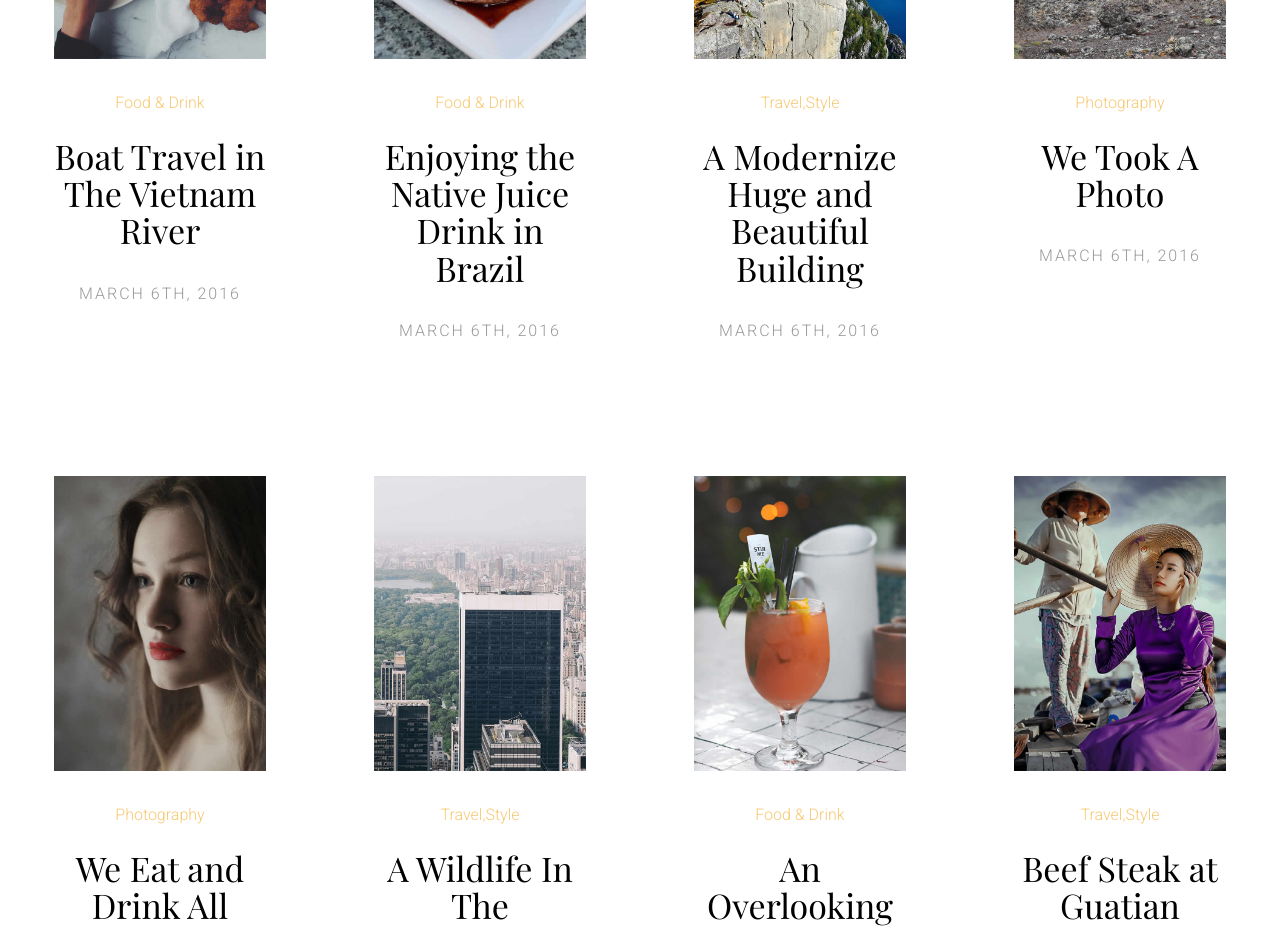
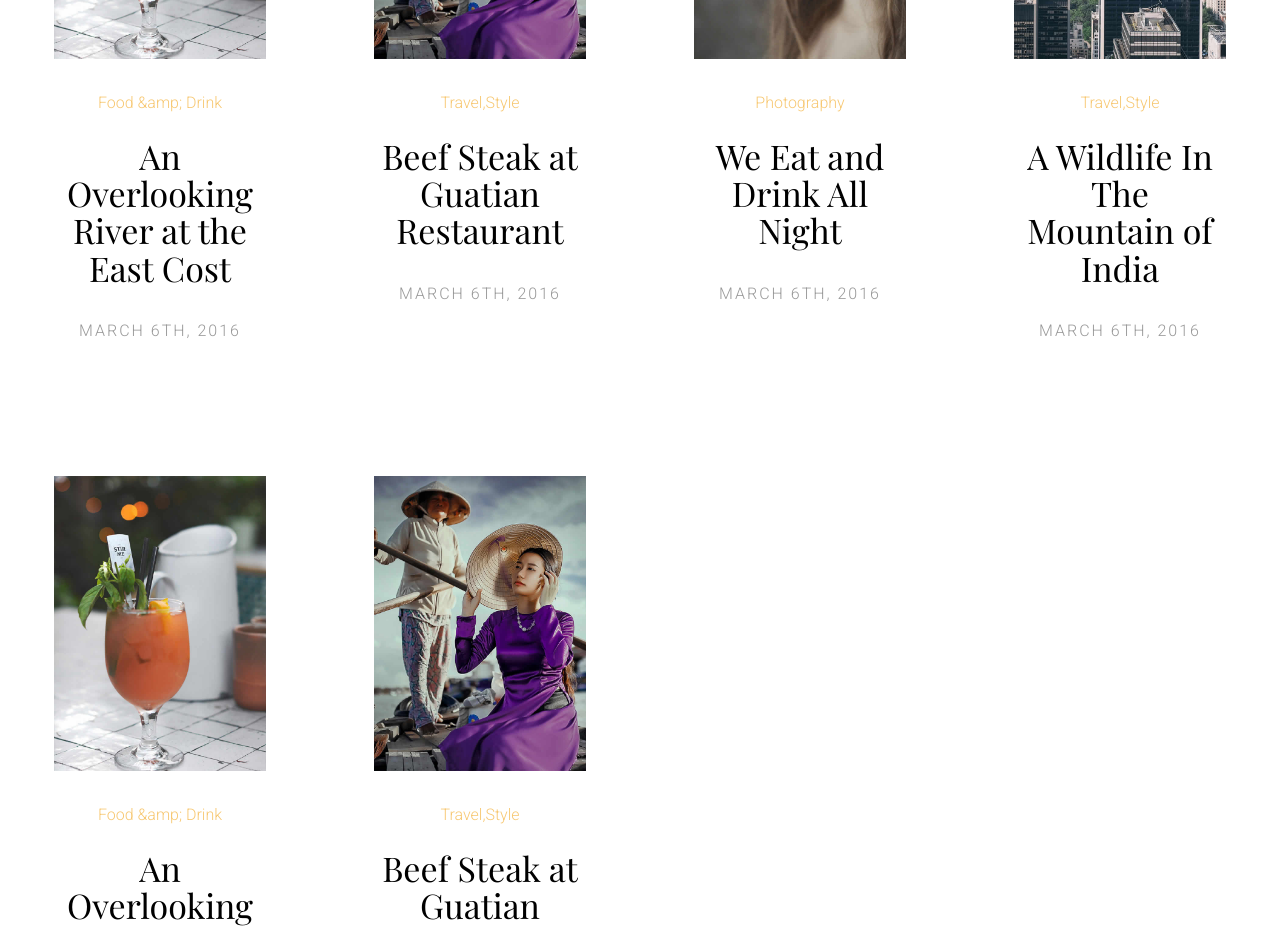
Before and after one commit to engahmadnahal/NewsScrapReact, a React (Create React App) app: page / in a window 1280 px wide. Shown: the part 1840-2768 px from the top of the page. Built offline with nearby package versions, Linux system fonts and the light colour scheme; a web font is replaced by a local one.

Commit message:
fix some warning in style for show the data in pages

```diff
--- a/src/Data/DataListCard.js
+++ b/src/Data/DataListCard.js
@@ -1,97 +1,93 @@
+import pic_1 from "../images/pic_1.jpg";
+import pic_2 from "../images/pic_2.jpg";
+import pic_3 from "../images/pic_3.jpg";
+import pic_4 from "../images/pic_4.jpg";
+import pic_5 from "../images/pic_5.jpg";
+import pic_6 from "../images/pic_6.jpg";
+import pic_7 from "../images/pic_7.jpg";
+import pic_8 from "../images/pic_8.jpg";
 const DataList = [
   {
     id: 1,
-    imagePath: "..images/pic_1.jpg",
+    imagePath: pic_1,
     categoris: "Food &amp; Drink",
     articleTitle: "Boat Travel in The Vietnam River",
   },
   {
     id: 2,
-    imagePath: "../images/pic_2.jpg",
+    imagePath: pic_2,
     categoris: "Food &amp; Drink",
     articleTitle: "Enjoying the Native Juice Drink in Brazil",
   },
   {
     id: 3,
-    imagePath: "../images/pic_3.jpg",
+    imagePath: pic_3,
+    categoris: "Travel,Style",
+    articleTitle: "A Modernize Huge and Beautiful Building",
+  },
+  {
+    id: 2,
+    imagePath: pic_2,
+    categoris: "Food &amp; Drink",
+    articleTitle: "Enjoying the Native Juice Drink in Brazil",
+  },
+  {
+    id: 3,
+    imagePath: pic_3,
     categoris: "Travel,Style",
     articleTitle: "A Modernize Huge and Beautiful Building",
   },
   {
     id: 4,
-    imagePath: "../images/pic_4.jpg",
+    imagePath: pic_4,
     categoris: "Photography",
     articleTitle: "We Took A Photo",
   },
   {
     id: 5,
-    imagePath: "../images/pic_5.jpg",
+    imagePath: pic_5,
     categoris: "Photography",
     articleTitle: "We Eat and Drink All Night",
   },
   {
     id: 6,
-    imagePath: "../images/pic_6.jpg",
+    imagePath: pic_6,
     categoris: "Travel,Style",
     articleTitle: "A Wildlife In The Mountain of India",
   },
   {
     id: 7,
-    imagePath: "../images/pic_7.jpg",
+    imagePath: pic_7,
     categoris: "Food &amp; Drink",
     articleTitle: "An Overlooking River at the East Cost",
   },
   {
     id: 8,
-    imagePath: "../images/pic_8.jpg",
+    imagePath: pic_8,
     categoris: "Travel,Style",
     articleTitle: "Beef Steak at Guatian Restaurant",
   },
   {
-    id: 9,
-    imagePath: "../images/pic_1.jpg",
-    categoris: "Food &amp; Drink",
-    articleTitle: "Boat Travel in The Vietnam River",
-  },
-  {
-    id: 10,
-    imagePath: "../images/pic_2.jpg",
-    categoris: "Food &amp; Drink",
-    articleTitle: "Enjoying the Native Juice Drink in Brazil",
-  },
-  {
-    id: 11,
-    imagePath: "../images/pic_3.jpg",
-    categoris: "Travel,Style",
-    articleTitle: "A Modernize Huge and Beautiful Building",
-  },
-  {
-    id: 12,
-    imagePath: "../images/pic_4.jpg",
-    categoris: "Photography",
-    articleTitle: "We Took A Photo",
-  },
-  {
-    id: 13,
-    imagePath: "../images/pic_5.jpg",
+    id: 5,
+    imagePath: pic_5,
     categoris: "Photography",
     articleTitle: "We Eat and Drink All Night",
   },
   {
-    id: 14,
-    imagePath: "../images/pic_6.jpg",
+    id: 6,
+    imagePath: pic_6,
     categoris: "Travel,Style",
     articleTitle: "A Wildlife In The Mountain of India",
   },
   {
-    id: 15,
-    imagePath: "../images/pic_7.jpg",
+    id: 7,
+    imagePath: pic_7,
     categoris: "Food &amp; Drink",
     articleTitle: "An Overlooking River at the East Cost",
   },
   {
-    id: 16,
-    imagePath: "../images/pic_8.jpg",
+    id: 8,
+    imagePath: pic_8,
     categoris: "Travel,Style",
     articleTitle: "Beef Steak at Guatian Restaurant",
   },
--- a/src/components/ArticleCard.jsx
+++ b/src/components/ArticleCard.jsx
@@ -3,10 +3,15 @@ import { Link } from "react-router-dom";
 
 function Card(props) {
   return (
-    <article className="col-lg-3 col-md-3 col-sm-3 col-xs-6 col-xxs-12 animate-box">
+    <>
+      <article className="col-lg-3 col-md-3 col-sm-4 col-xs-6 col-xxs-12 animate-box">
         <figure>
           <Link to="/Single">
-          <img src={props.imgPath} alt="souvenir" className="img-responsive" />
+            <img
+              src={props.imgPath}
+              alt="souvenir"
+              className="img-responsive"
+            />
           </Link>
         </figure>
         <span className="fh5co-meta">
@@ -17,6 +22,7 @@ function Card(props) {
         </h2>
         <span className="fh5co-meta fh5co-date">March 6th, 2016</span>
       </article>
+    </>
   );
 }
 export default Card;
--- a/src/components/Home.jsx
+++ b/src/components/Home.jsx
@@ -1,129 +1,34 @@
 import React from "react";
 import Card from "./ArticleCard";
-// import DataList from "../Data/DataListCard";
+import DataList from "../Data/DataListCard";
 // ----------
-import pic_1 from "../images/pic_1.jpg";
-import pic_2 from "../images/pic_2.jpg";
-import pic_3 from "../images/pic_3.jpg";
-import pic_4 from "../images/pic_4.jpg";
-import pic_5 from "../images/pic_5.jpg";
-import pic_6 from "../images/pic_6.jpg";
-import pic_7 from "../images/pic_7.jpg";
-import pic_8 from "../images/pic_8.jpg";
+// import pic_1 from "../images/pic_1.jpg";
+// import pic_2 from "../images/pic_2.jpg";
+// import pic_3 from "../images/pic_3.jpg";
+// import pic_4 from "../images/pic_4.jpg";
+// import pic_5 from "../images/pic_5.jpg";
+// import pic_6 from "../images/pic_6.jpg";
+// import pic_7 from "../images/pic_7.jpg";
+// import pic_8 from "../images/pic_8.jpg";
 
 function Home() {
-  // const listCard = DataList.map((element) => {
-  //   return (
-  //     <Card
-  //       key={element.id}
-  //       imgPath={element.imagePath}
-  //       categoris={element.categoris}
-  //       articleTitle={element.articleTitle}
-  //       element={element}
-  //     />
-  //   );
-  // });
+  const listCard = DataList.map((element) => {
+    return (
+      <>
+        <Card
+          key={element.id}
+          imgPath={element.imagePath}
+          categoris={element.categoris}
+          articleTitle={element.articleTitle}
+          element={element}
+        />
+      </>
+    );
+  });
   return (
     // <!--  #container-fluid -->
     <div className="container-fluid">
-      <div className="row fh5co-post-entry">
-        {/* {listCard} */}
-        <Card
-          imgPath={pic_1}
-          categoris="Food &amp; Drink"
-          articleTitle="Boat Travel in The Vietnam River"
-        />
-        <Card
-          imgPath={pic_2}
-          categoris="Food &amp; Drink"
-          articleTitle="Enjoying the Native Juice Drink in Brazil"
-        />
-        <div className="clearfix visible-xs-block"></div>
-
-        <Card
-          imgPath={pic_3}
-          categoris="Travel,Style"
-          articleTitle="A Modernize Huge and Beautiful Building"
-        />
-        <Card
-          imgPath={pic_4}
-          categoris="Photography"
-          articleTitle="We Took A Photo"
-        />
-        <div className="clearfix visible-lg-block visible-md-block visible-sm-block visible-xs-block"></div>
-
-        <Card
-          imgPath={pic_5}
-          categoris="Photography"
-          articleTitle="We Eat and Drink All Night"
-        />
-        <Card
-          imgPath={pic_6}
-          categoris="Travel,Style"
-          articleTitle="A Wildlife In The Mountain of India"
-        />
-        <div className="clearfix visible-xs-block"></div>
-
-        <Card
-          imgPath={pic_7}
-          categoris="Food &amp; Drink"
-          articleTitle="An Overlooking River at the East Cost"
-        />
-        <Card
-          imgPath={pic_8}
-          categoris="Travel,Style"
-          articleTitle="Beef Steak at Guatian Restaurant"
-        />
-        <div className="clearfix visible-lg-block visible-md-block visible-sm-block visible-xs-block"></div>
-
-        <Card
-          imgPath={pic_1}
-          categoris="Food &amp; Drink"
-          articleTitle="Boat Travel in The Vietnam River"
-        />
-        <Card
-          imgPath={pic_2}
-          categoris="Food &amp; Drink"
-          articleTitle="Enjoying the Native Juice Drink in Brazil"
-        />
-        <div className="clearfix visible-xs-block"></div>
-
-        <Card
-          imgPath={pic_3}
-          categoris="Travel,Style"
-          articleTitle="A Modernize Huge and Beautiful Building"
-        />
-        <Card
-          imgPath={pic_4}
-          categoris="Photography"
-          articleTitle="We Took A Photo"
-        />
-        <div className="clearfix visible-lg-block visible-md-block visible-sm-block visible-xs-block"></div>
-
-        <Card
-          imgPath={pic_5}
-          categoris="Photography"
-          articleTitle="We Eat and Drink All Night"
-        />
-        <Card
-          imgPath={pic_6}
-          categoris="Travel,Style"
-          articleTitle="A Wildlife In The Mountain of India"
-        />
-        <div className="clearfix visible-xs-block"></div>
-
-        <Card
-          imgPath={pic_7}
-          categoris="Food &amp; Drink"
-          articleTitle="An Overlooking River at the East Cost"
-        />
-        <Card
-          imgPath={pic_8}
-          categoris="Travel,Style"
-          articleTitle="Beef Steak at Guatian Restaurant"
-        />
-        <div className="clearfix visible-lg-block visible-md-block visible-sm-block visible-xs-block"></div>
-      </div>
+      <div className="row fh5co-post-entry">{listCard}</div>
     </div>
   );
 }
--- a/src/components/MainCategorieNews.jsx
+++ b/src/components/MainCategorieNews.jsx
@@ -1,6 +1,7 @@
 import React from "react";
 import { Link } from "react-router-dom";
 import Card from "./ArticleCard";
+import DataList from "../Data/DataListCard";
 // ----------
 import single_1 from "../images/single_1.jpg";
 
@@ -8,6 +9,19 @@ function CategoriesNews(props) {
   const card_style = {
     fontSize: "34px ",
   };
+
+  const listCard = DataList.map((element) => {
+    return (
+      <Card
+        key={element.id}
+        imgPath={single_1}
+        categoris={element.categoris}
+        articleTitle={element.articleTitle}
+        element={element}
+        style={card_style}
+      />
+    );
+  });
 
   return (
     <div className="singlePage">
@@ -35,75 +49,7 @@ function CategoriesNews(props) {
             className="row fh5co-post-entry"
             style={{ marginLeft: 5, marginRight: 5 }}
           >
-            <Card
-              imgPath={single_1}
-              categoris="Food &amp; Drink"
-              articleTitle="Boat Travel in The Vietnam River"
-              style={card_style}
-            />
-            <Card
-              imgPath={single_1}
-              categoris="Food &amp; Drink"
-              articleTitle="Enjoying the Native Juice Drink in Brazil"
-              style={card_style}
-            />
-            <div className="clearfix visible-xs-block"></div>
-
-            <Card
-              imgPath={single_1}
-              categoris="Travel,Style"
-              articleTitle="A Modernize Huge and Beautiful Building"
-              style={card_style}
-            />
-            <Card
-              imgPath={single_1}
-              categoris="Photography"
-              articleTitle="We Took A Photo"
-              style={card_style}
-            />
-            <div className="clearfix visible-lg-block visible-md-block visible-sm-block visible-xs-block"></div>
-
-            <Card
-              imgPath={single_1}
-              categoris="Food &amp; Drink"
-              articleTitle="Boat Travel in The Vietnam River"
-              style={card_style}
-            />
-            <Card
-              imgPath={single_1}
-              categoris="Food &amp; Drink"
-              articleTitle="Enjoying the Native Juice Drink in Brazil"
-              style={card_style}
-            />
-            <div className="clearfix visible-xs-block"></div>
-
-            <Card
-              imgPath={single_1}
-              categoris="Travel,Style"
-              articleTitle="A Modernize Huge and Beautiful Building"
-              style={card_style}
-            />
-            <Card
-              imgPath={single_1}
-              categoris="Food &amp; Drink"
-              articleTitle="Enjoying the Native Juice Drink in Brazil"
-              style={card_style}
-            />
-            <div className="clearfix visible-lg-block visible-md-block visible-sm-block visible-xs-block"></div>
-
-            <Card
-              imgPath={single_1}
-              categoris="Food &amp; Drink"
-              articleTitle="Boat Travel in The Vietnam River"
-              style={card_style}
-            />
-            <Card
-              imgPath={single_1}
-              categoris="Food &amp; Drink"
-              articleTitle="Enjoying the Native Juice Drink in Brazil"
-              style={card_style}
-            />
-            <div className="clearfix visible-xs-block"></div>
+            {listCard}
           </div>
         </div>
       </div>
```
Also changed, not shown: src/re-asine.js (added, +32 -0 lines), src/re-asine.txt (deleted). Lines whose indentation alone changed are shown as unchanged.
